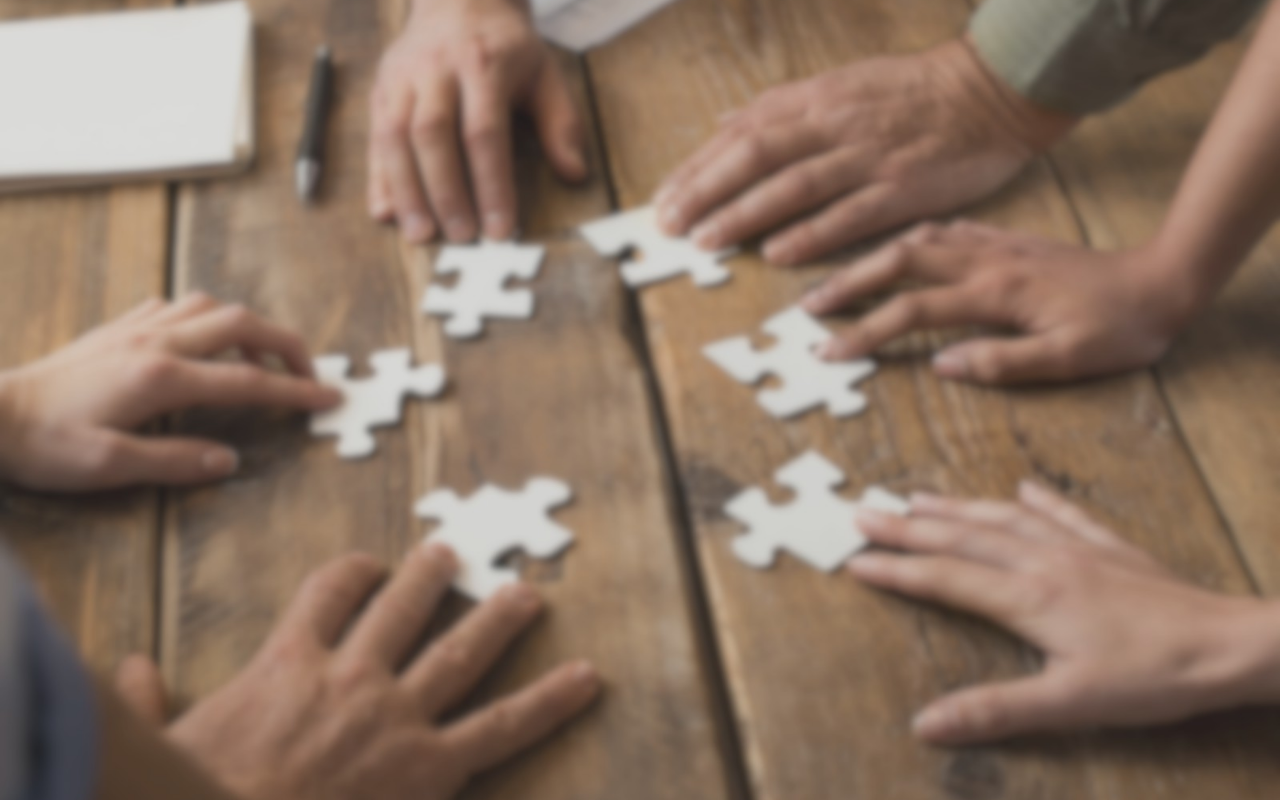
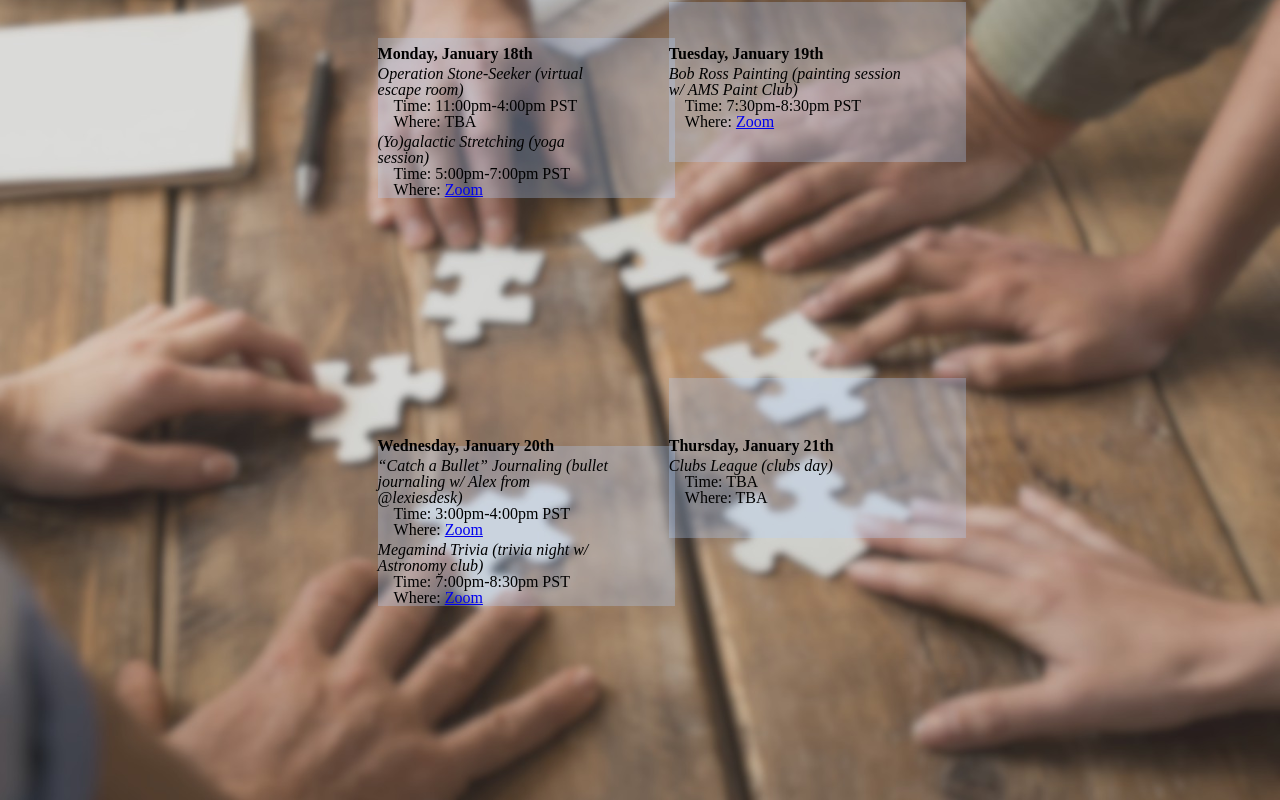
Before and after one commit to derickdr/ubcsciweek2020, a React (Create React App) app: page / in a window 1280 px wide. Shown: the part 1860-2660 px from the top of the page. Built offline with nearby package versions, Linux system fonts and the light colour scheme.

Commit message:
transparent panel added

```diff
--- a/src/components/ScheduleOverviewSection.js
+++ b/src/components/ScheduleOverviewSection.js
@@ -40,25 +40,84 @@ class ScheduleOverviewSection extends Component {
     render() {
         return (
             <div class='schedule-container'>
-                <div class='schedule-row1'>
+                <div class='schedule-row'>
                     <div class='monday-container'>
-
+                        <div class='header'>
+                            <h1 class='header-text'>Monday, January 18th</h1>
+                        </div>
+                        <div class='day-content'>
+                            <h1 class='event-name'>Operation Stone-Seeker (virtual escape room)</h1>
+                            <h2 class='event-details'>Time: 11:00pm-4:00pm PST</h2>
+                            <h2 class='event-details'>Where: TBA</h2>
+                        </div>
+                        <div class='day-content'>
+                            <h1 class='event-name'>(Yo)galactic Stretching (yoga session)</h1>
+                            <h2 class='event-details'>Time: 5:00pm-7:00pm PST</h2>
+                            <h2 class='event-details'>Where: <a href='https://zoom.us/j/98134029112'>Zoom</a></h2>
+                        </div>
+                        <div class='panel3'></div>
                     </div>
                     <div class='tuesday-container'>
-
+                        <div class='header'>
+                            <h1 class='header-text'>Tuesday, January 19th</h1>
+                        </div>
+                        <div class='day-content'>
+                            <h1 class='event-name'>Bob Ross Painting (painting session w/ AMS Paint Club)</h1>
+                            <h2 class='event-details'>Time: 7:30pm-8:30pm PST</h2>
+                            <h2 class='event-details'>Where: <a href='https://zoom.us/j/99217554824'>Zoom</a></h2>
+                        </div>
+                        <div class='day-content-filler'>
+                        </div>
+                        <div class='panel3'></div>
                     </div>
                 </div>
-                <div class='schedule-row2'>
+                <div class='schedule-row'>
                     <div class='wednesday-container'>
-
+                        <div class='header'>
+                            <h1 class='header-text'>Wednesday, January 20th</h1>
+                        </div>
+                        <div class='day-content'>
+                            <h1 class='event-name'>“Catch a Bullet” Journaling (bullet journaling w/ Alex from @lexiesdesk)</h1>
+                            <h2 class='event-details'>Time: 3:00pm-4:00pm PST</h2>
+                            <h2 class='event-details'>Where: <a href='https://zoom.us/j/97887065823'>Zoom</a></h2>
+                        </div>
+                        <div class='day-content'>
+                            <h1 class='event-name'>Megamind Trivia (trivia night w/ Astronomy club)</h1>
+                            <h2 class='event-details'>Time: 7:00pm-8:30pm PST</h2>
+                            <h2 class='event-details'>Where: <a href='https://us02web.zoom.us/j/87080734958'>Zoom</a></h2>
+                        </div>
+                        <div class='panel3'></div>
                     </div>
                     <div class='thursday-container'>
-
+                        <div class='header'>
+                            <h1 class='header-text'>Thursday, January 21th</h1>
+                        </div>
+                        <div class='day-content'>
+                            <h1 class='event-name'>Clubs League (clubs day)</h1>
+                            <h2 class='event-details'>Time: TBA</h2>
+                            <h2 class='event-details'>Where: TBA</h2>
+                        </div>
+                        <div class='day-content-filler'>
+                        </div>
+                        <div class='panel3'></div>
                     </div>
                 </div>
-                <div class='schedule-row3'>
+                <div class='schedule-row'>
                     <div class='friday-container'>
-
+                        <div class='header'>
+                            <h1 class='header-text'>Friday, January 22th</h1>
+                        </div>
+                        <div class='day-content'>
+                            <h1 class='event-name'>Serving Up Justice with Inga Lam (cooking session)</h1>
+                            <h2 class='event-details'>Time: TBA</h2>
+                            <h2 class='event-details'>Where: <a href='https://zoom.us/j/93135322512'>Zoom</a></h2>
+                        </div>
+                        <div class='day-content'>
+                            <h1 class='event-name'>Galactical Idol (UBC Science talent show)</h1>
+                            <h2 class='event-details'>Time: TBA</h2>
+                            <h2 class='event-details'>Where (location of all videos): <a href='https://www.youtube.com/channel/UC-3akI0PgZVdoONZtOpVZ0A'>Zoom</a></h2>
+                        </div>
+                        <div class='panel3'></div>
                     </div>
                 </div>
             </div>
--- a/src/styles/App.scss
+++ b/src/styles/App.scss
@@ -357,6 +357,61 @@ $color8: #10213a;
     background-color: $color4;
 }
 
+.schedule-row {
+    @extend .row;
+    flex-wrap: wrap;
+    justify-content: space-between;
+    padding: 3vh 10vw;
+    box-sizing: border-box;
+}
+
+.monday-container, .tuesday-container, .wednesday-container, .thursday-container, .friday-container {
+    @extend .column;
+    max-width: calc(15rem + 2vw);
+    padding: 1rem;
+    margin: 0vh 1vw 0vh;
+    justify-content: flex-start;
+    box-sizing: border-box;
+}
+
+.header {
+    @extend .row;
+    justify-content: flex-start;
+    z-index: 2;
+}
+
+.header-text {
+    font-weight: bold;
+}
+
+.day-content {
+    padding: 0.5vh 0vw 0vh;
+    z-index: 2;
+}
+
+.day-content-filler {
+    min-height: 4vh;
+}
+
+.event-name {
+    @extend .italic;
+}
+
+.event-details {
+    position: relative;
+    left: 1rem;
+}
+
+.panel3 {
+    position: relative;
+    top: -20vh;
+    background-color: $color2;
+    opacity: 0.3;
+    min-height: 20vh;
+    min-width: calc(17rem + 2vw);
+    z-index: 1;
+}
+
 // Day Detail
 .day-container {
     @extend .column;
```
Also changed, not shown: 1 other file (tests, documents, lock files or other folders).
